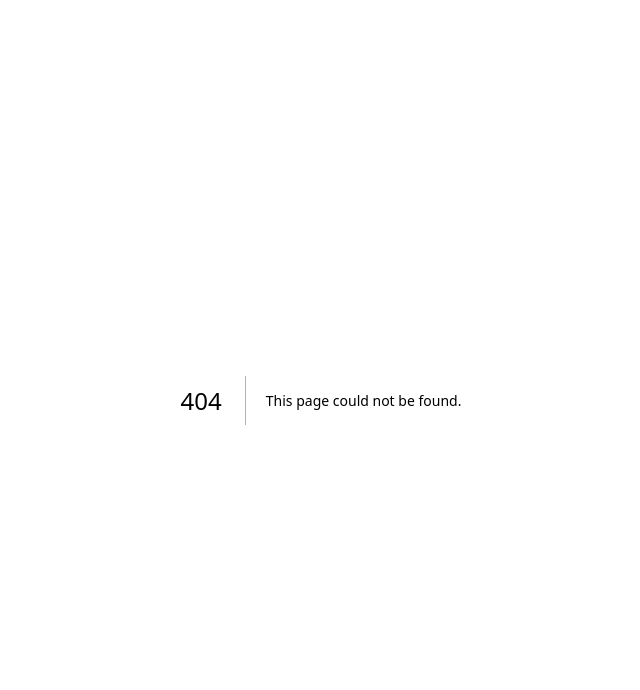
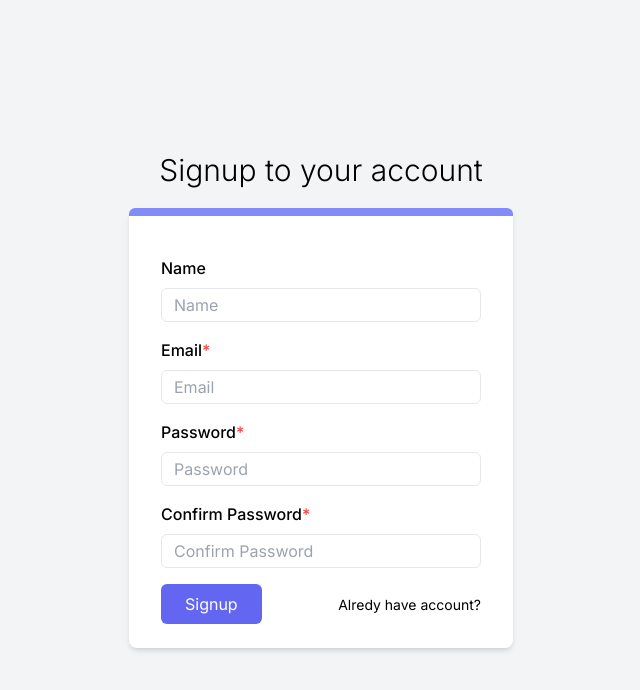
Before and after one commit to pavan-pani/E-Commerce_NextJS, a Next.js app: page /signup in a window 1280 px wide. Before the commit this address had no page. Shown: the top 690 px of the page, without its empty margins (319-959 px from the left). Built offline with nearby package versions, Linux system fonts and the light colour scheme.

Commit message:
add: login and signup page

```diff
--- a/src/app/globals.css
+++ b/src/app/globals.css
@@ -2,7 +2,7 @@
 @tailwind components;
 @tailwind utilities;
 
-:root {
+/* :root {
   --foreground-rgb: 0, 0, 0;
   --background-start-rgb: 214, 219, 220;
   --background-end-rgb: 255, 255, 255;
@@ -30,4 +30,4 @@ body {
   .text-balance {
     text-wrap: balance;
   }
-}
+} */
--- /dev/null
+++ b/src/app/login/loginStyles.module.css
@@ -0,0 +1,18 @@
+.loginContainer{
+    @apply min-h-screen py-6 justify-center bg-gray-100 antialiased flex flex-col sm:py-12;
+}
+.form_Container{
+    @apply relative py-3 sm:w-96 mx-auto text-center
+}
+.form_card{
+    @apply mt-5 bg-white shadow-md rounded-lg text-left
+}
+.label{
+    @apply flex mt-4 font-medium
+}
+.input{
+    @apply border w-full h-5 px-3 py-4 mt-2 hover:outline-none focus:shadow-md focus:outline-none focus:ring-1 focus:ring-indigo-400 rounded-md
+}
+.button{
+    @apply mt-4 bg-indigo-500 text-white py-2 px-6 rounded-md hover:bg-indigo-700
+}
--- /dev/null
+++ b/src/app/login/page.tsx
@@ -0,0 +1,39 @@
+import React from 'react'
+import styles from './loginStyles.module.css'
+import Link from 'next/link'
+
+const Login = () => {
+    return (
+        <div className={styles.loginContainer}>
+            <div className={styles.form_Container}>
+                <h1 className='text-3xl font-light'>Login to your account</h1>
+                <div className={styles.form_card}>
+                    <div className='h-2 bg-indigo-400 rounded-t-md'></div>
+                    <div className='px-8 py-6'>
+                        <label className={styles.label}>Username or Emial<p className='text-red-500'>*</p></label>
+                        <input
+                            type="text"
+                            placeholder="Username or Email"
+                            className={styles.input}
+                        />
+                        <label className={styles.label}>Password<p className='text-red-500'>*</p></label>
+                        <input
+                            type="text"
+                            placeholder="Password"
+                            className={styles.input}
+                        />
+                        <div className='flex justify-between items-baseline'>
+                            <button type='submit' className={styles.button}>Login</button>
+                            <Link className='text-sm hover:underline' href='/forgetpassword'>Forgot Password?</Link>
+                        </div>
+                        <div className='mt-3 text-center font-medium'>
+                            <Link className='text-sm hover:underline mt-5' href='/signup'>Don't have account?</Link>
+                        </div>
+                    </div>
+                </div>
+            </div>
+        </div>
+    )
+}
+
+export default Login
--- /dev/null
+++ b/src/app/signup/page.tsx
@@ -0,0 +1,51 @@
+import React from 'react'
+import styles from './signupStyles.module.css'
+import Link from 'next/link'
+
+const Signup = () => {
+    return (
+        <div className={styles.loginContainer}>
+            <div className={styles.form_Container}>
+                <h1 className='text-3xl font-light'>Signup to your account</h1>
+                <div className={styles.form_card}>
+                    <div className='h-2 bg-indigo-400 rounded-t-md'></div>
+                    <div className='px-8 py-6'>
+                        <label className={styles.label}>Name</label>
+                        <input
+                            type="text"
+                            placeholder="Name"
+                            className={styles.input}
+                        />
+                        <label className={styles.label}>Email <p className='text-red-500'>*</p></label>
+                        <input
+                            type="text"
+                            placeholder="Email"
+                            className={styles.input}
+                            required
+                        />
+                        <label className={styles.label}>Password <p className='text-red-500'>*</p></label>
+                        <input
+                            type="text"
+                            placeholder="Password"
+                            className={styles.input}
+                            required
+                        />
+                        <label className={styles.label}>Confirm Password <p className='text-red-500'>*</p></label>
+                        <input
+                            type="text"
+                            placeholder="Confirm Password"
+                            className={styles.input}
+                            required
+                        />
+                        <div className='flex justify-between items-baseline'>
+                            <button type='submit' className={styles.button}>Signup</button>
+                            <Link className='text-sm hover:underline' href='/login'>Alredy have account?</Link>
+                        </div>
+                    </div>
+                </div>
+            </div>
+        </div>
+    )
+}
+
+export default Signup
--- /dev/null
+++ b/src/app/signup/signupStyles.module.css
@@ -0,0 +1,18 @@
+.loginContainer{
+    @apply min-h-screen py-6 justify-center bg-gray-100 antialiased flex flex-col sm:py-12;
+}
+.form_Container{
+    @apply relative py-3 sm:w-96 mx-auto text-center
+}
+.form_card{
+    @apply mt-5 bg-white shadow-md rounded-lg text-left
+}
+.label{
+    @apply flex font-medium mt-4
+}
+.input{
+    @apply border w-full h-5 px-3 py-4 mt-2 hover:outline-none focus:shadow-md focus:outline-none focus:ring-1 focus:ring-indigo-400 rounded-md
+}
+.button{
+    @apply mt-4 bg-indigo-500 text-white py-2 px-6 rounded-md hover:bg-indigo-700
+}
```
